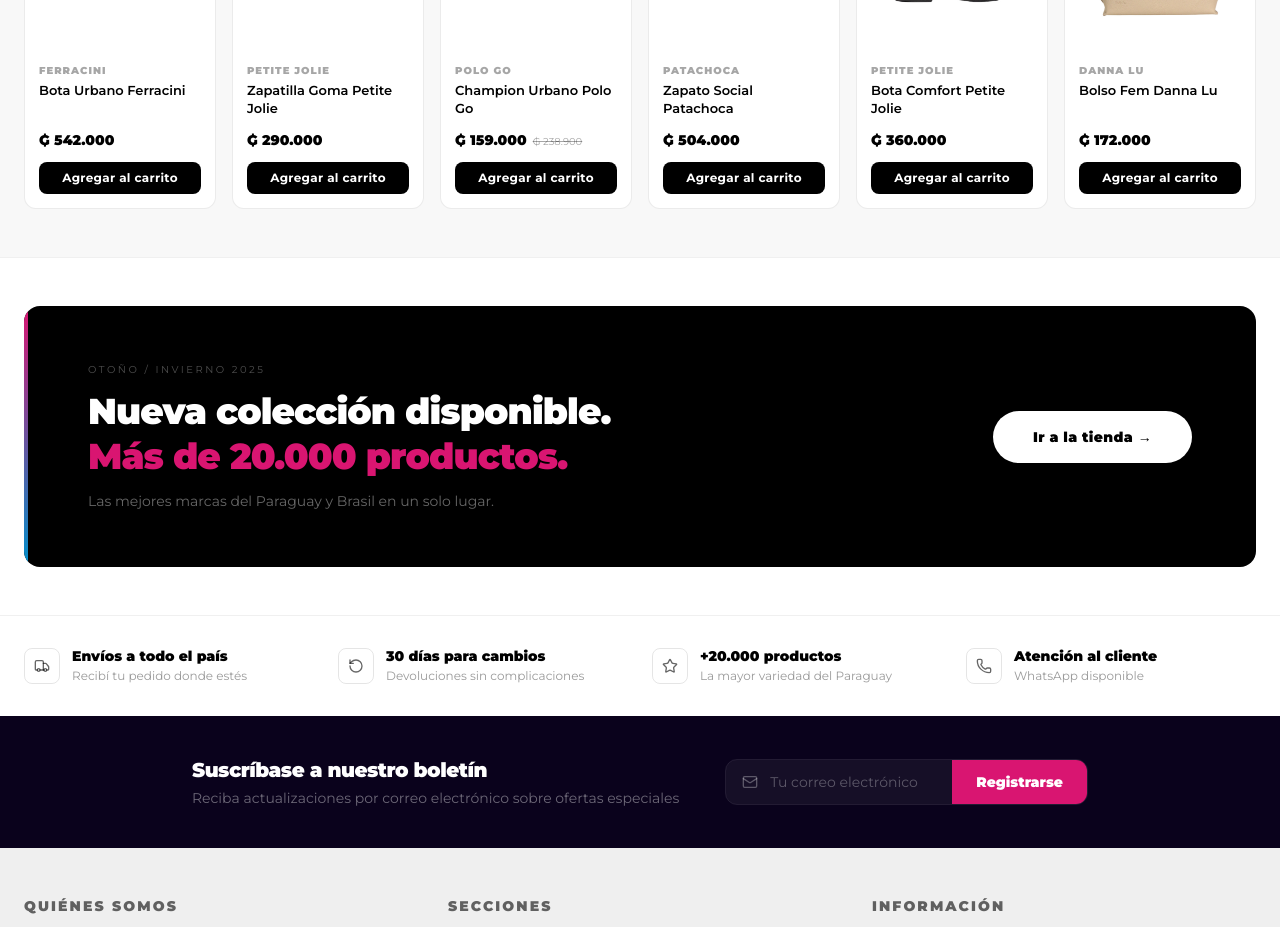
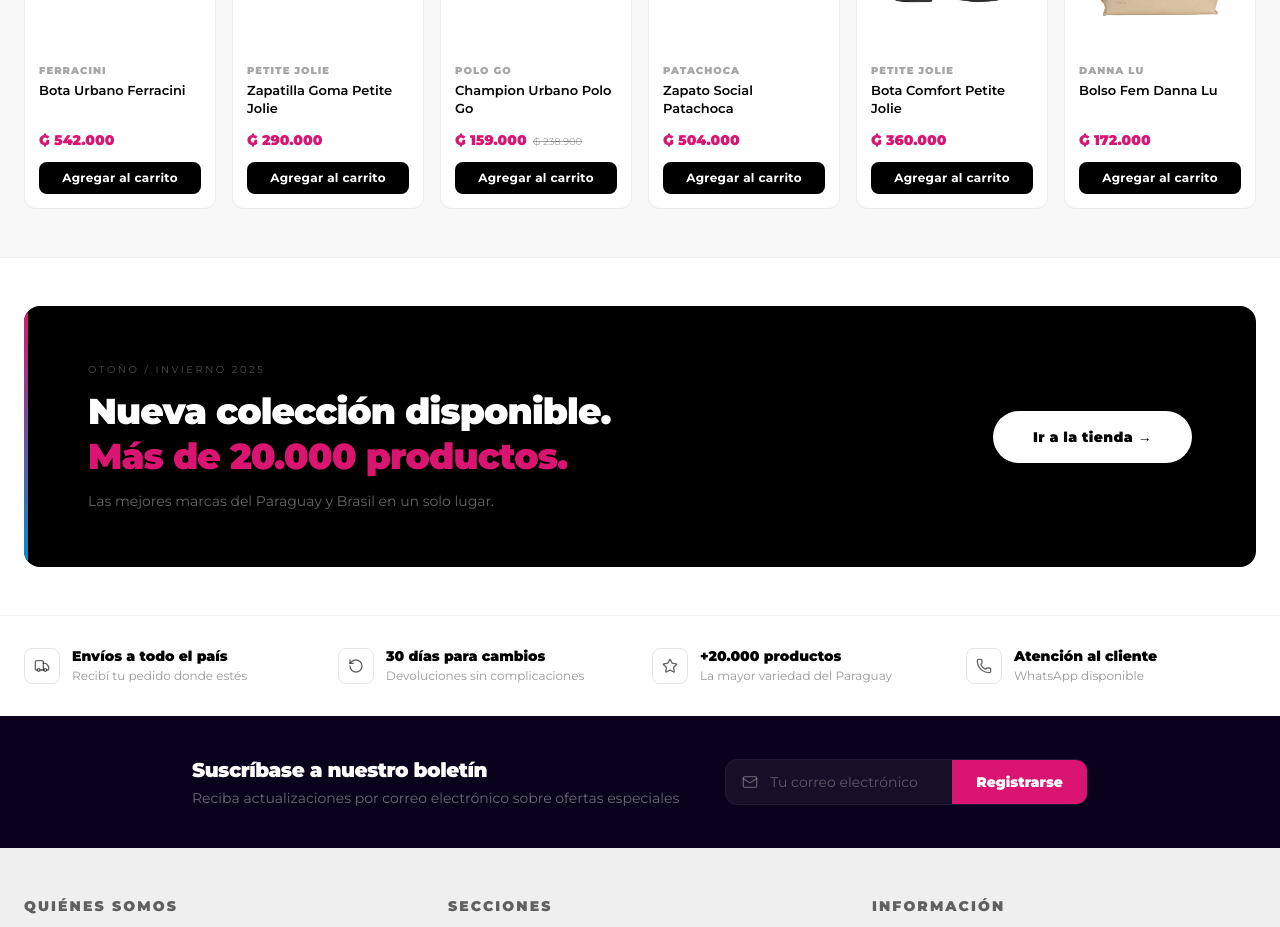
Before and after one commit to DRPCS-D/pata-repo, a React (Vite) app: page / in a window 1280 px wide. Shown: the part 1460-2387 px from the top of the page. Built offline with nearby package versions, Linux system fonts and the light colour scheme.

Commit message:
style: color product prices with brand pink (#D91571)
Concieved by Romuald Członkowski - www.aiadvisors.pl/en

```diff
--- a/src/pages/Index.tsx
+++ b/src/pages/Index.tsx
@@ -327,7 +327,7 @@
                   <p className="text-[10px] font-black uppercase tracking-widest text-black/35 mb-1">{p.brand}</p>
                   <p className="text-[13px] font-semibold text-black leading-snug mb-3 line-clamp-2">{p.name}</p>
                   <div className="flex items-baseline gap-1.5 mb-3 mt-auto">
-                    <span className="text-sm font-black text-black">{p.price}</span>
+                    <span className="text-sm font-black" style={{ color: PINK }}>{p.price}</span>
                     {p.oldPrice && <span className="text-[10px] text-black/35 line-through">{p.oldPrice}</span>}
                   </div>
                   <button className="w-full bg-black text-white text-xs font-bold py-2 rounded-lg hover:bg-black/80 transition-colors cursor-pointer tracking-wide">
```
